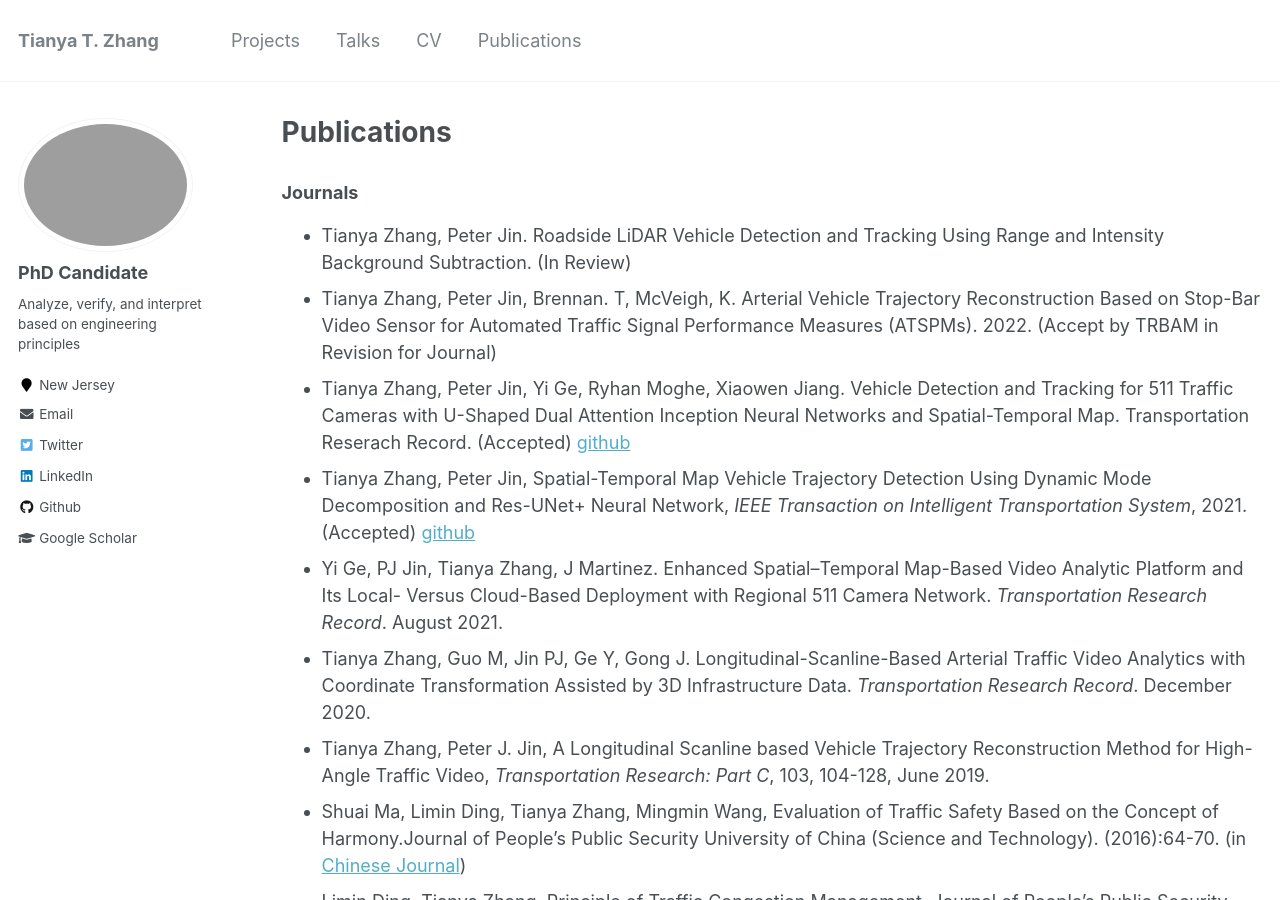
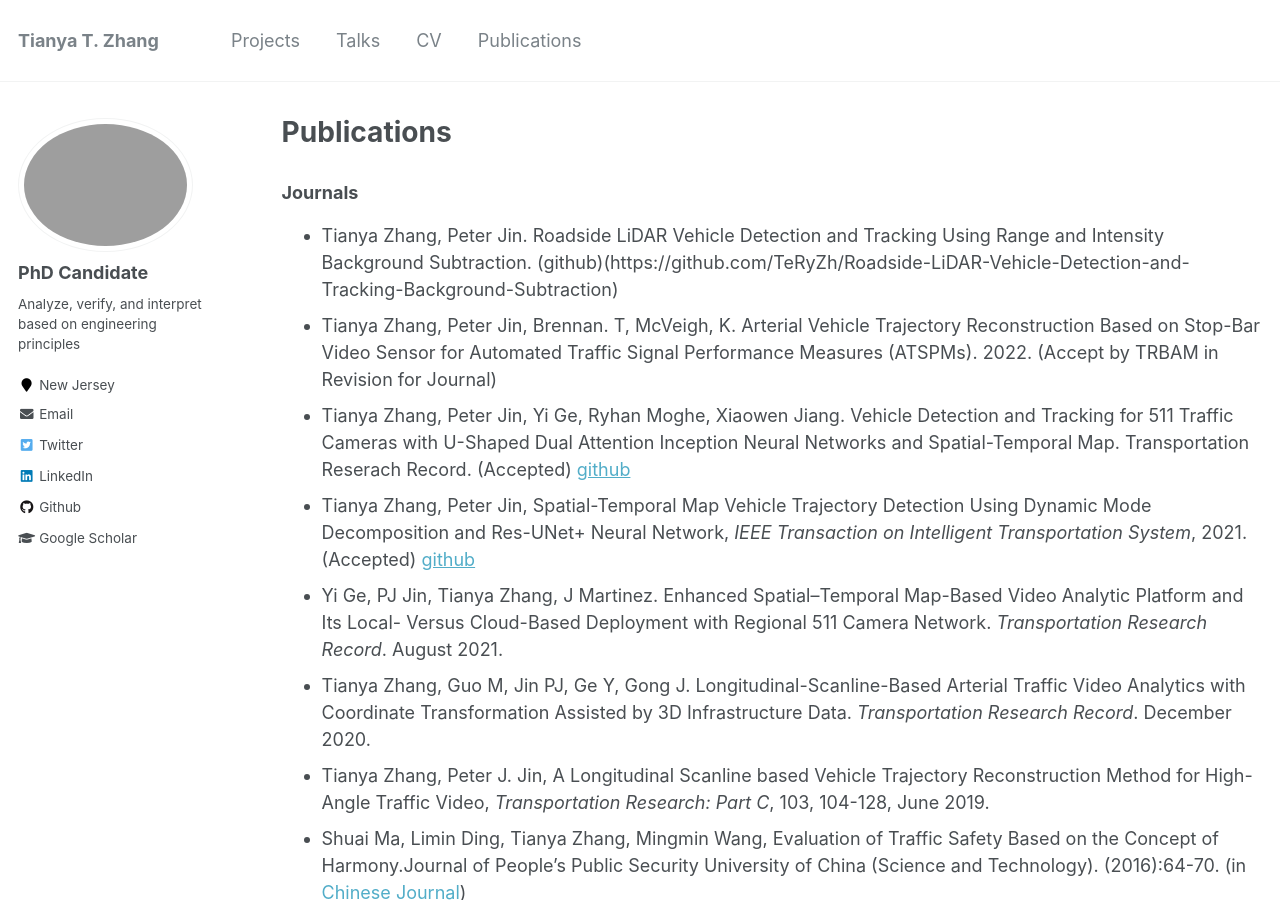
Before and after one commit to TeRyZh/Website, a Jekyll site: the page built from _pages/publications.md, in a window 1280 px wide and 900 px high. Built offline with Jekyll 4.4.1, drawn with Linux system fonts in a browser that asks for light colours.

Commit message:
Update publications.md

```diff
--- a/_pages/publications.md
+++ b/_pages/publications.md
@@ -16,7 +16,7 @@ author_profile: true
 {% endfor %} -->
 
 ### Journals
-* Tianya Zhang, Peter Jin. Roadside LiDAR Vehicle Detection and Tracking Using Range and Intensity Background Subtraction. (In Review)
+* Tianya Zhang, Peter Jin. Roadside LiDAR Vehicle Detection and Tracking Using Range and Intensity Background Subtraction. (github)(https://github.com/TeRyZh/Roadside-LiDAR-Vehicle-Detection-and-Tracking-Background-Subtraction)
 * Tianya Zhang, Peter Jin, Brennan. T, McVeigh, K. Arterial Vehicle Trajectory Reconstruction Based on Stop-Bar Video Sensor for Automated Traffic Signal Performance Measures (ATSPMs). 2022. (Accept by TRBAM in Revision for Journal)
 * Tianya Zhang, Peter Jin, Yi Ge, Ryhan Moghe, Xiaowen Jiang. Vehicle Detection and Tracking for 511 Traffic Cameras with U-Shaped Dual Attention Inception Neural Networks and Spatial-Temporal Map. Transportation Reserach Record. (Accepted) [github](https://github.com/TeRyZh/Detection-is-Tracking-511-CCTV-Camera-Vehicle-Detection-Using-STMap-and-DAIU-Net)
 * Tianya Zhang, Peter Jin, Spatial-Temporal Map Vehicle Trajectory Detection Using Dynamic Mode Decomposition and Res-UNet+ Neural Network, *IEEE Transaction on Intelligent Transportation System*, 2021. (Accepted) [github](https://github.com/TeRyZh/Reconstruction-NGSIM-Trajectory-with-DMD-and-Res_UNet_plus)
```
